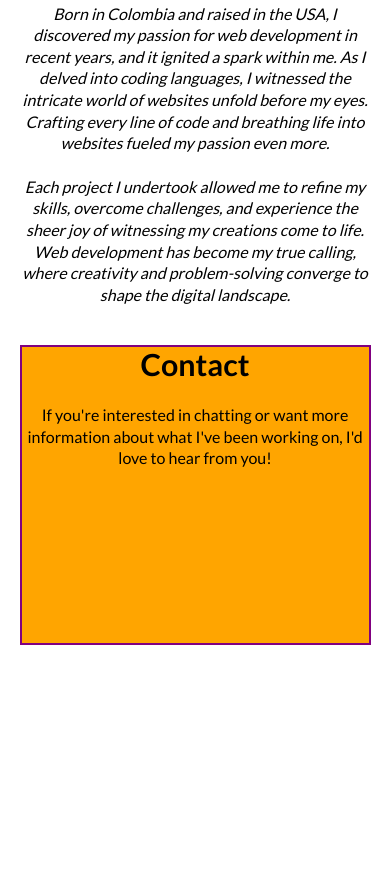
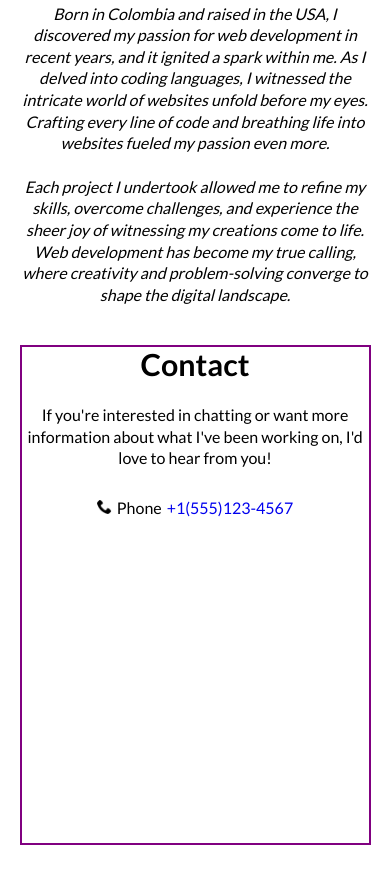
Before and after one commit to JuanMarinoDev/Basic-Responsive-Layout, a plain HTML site: page index.html in a window 390 px wide. Shown: the part 2819-3702 px from the top of the page. Before the commit the page ends 3664 px from the top, so only its background shows below. Drawn offline with Linux system fonts and the light colour scheme.

Commit message:
Added Phone

```diff
--- a/css/style.css
+++ b/css/style.css
@@ -177,12 +177,51 @@ a {
   margin: 40px auto 0 auto;
 
   border: 2px solid purple;
-  background-color: orange;
-  height: 300px;
+  height: 500px;
   margin-bottom: 200px;
 }
 
-#contact p {
+.contact-intro {
   margin-top: 22px;
   line-height: 1.35;
 }
+
+
+
+
+
+
+
+
+
+
+
+
+
+
+
+
+
+
+
+
+/*--- Phone ---*/
+.contact-phone {
+  width: 80%;
+  margin: 30px auto 0 auto;
+  display: flex;
+  justify-content: center;
+}
+
+.contact-phone img {
+  width: 15px;
+  height: 15px;
+}
+
+.contact-phone p {
+  padding-left: 5px;
+}
+
+.contact-phone a {
+  padding-left: 5px;
+}
--- a/index.html
+++ b/index.html
@@ -92,9 +92,35 @@
     <p>Each project I undertook allowed me to refine my skills, overcome challenges, and experience the sheer joy of witnessing my creations come to life. Web development has become my true calling, where creativity and problem-solving converge to shape the digital landscape.</p>
   </div>
 
+
+
+
+
   <div id="contact">
     <h2 class="section-title">Contact</h2>
-    <p>If you're interested in chatting or want more information about what I've been working on, I'd love to hear from you!</p>
+    <p class="contact-intro">If you're interested in chatting or want more information about what I've been working on, I'd love to hear from you!</p>
+
+
+
+
+
+    <div class="contact-phone">
+
+
+      <img src="img/phone.png" alt="Phone Icon">
+      <p>Phone</p>
+
+      <a href="cel:+15551234567">
+        +1(555)123-4567
+      </a>
+
+
+    </div>
+
+
+
+
+
   </div>
 
 
```
